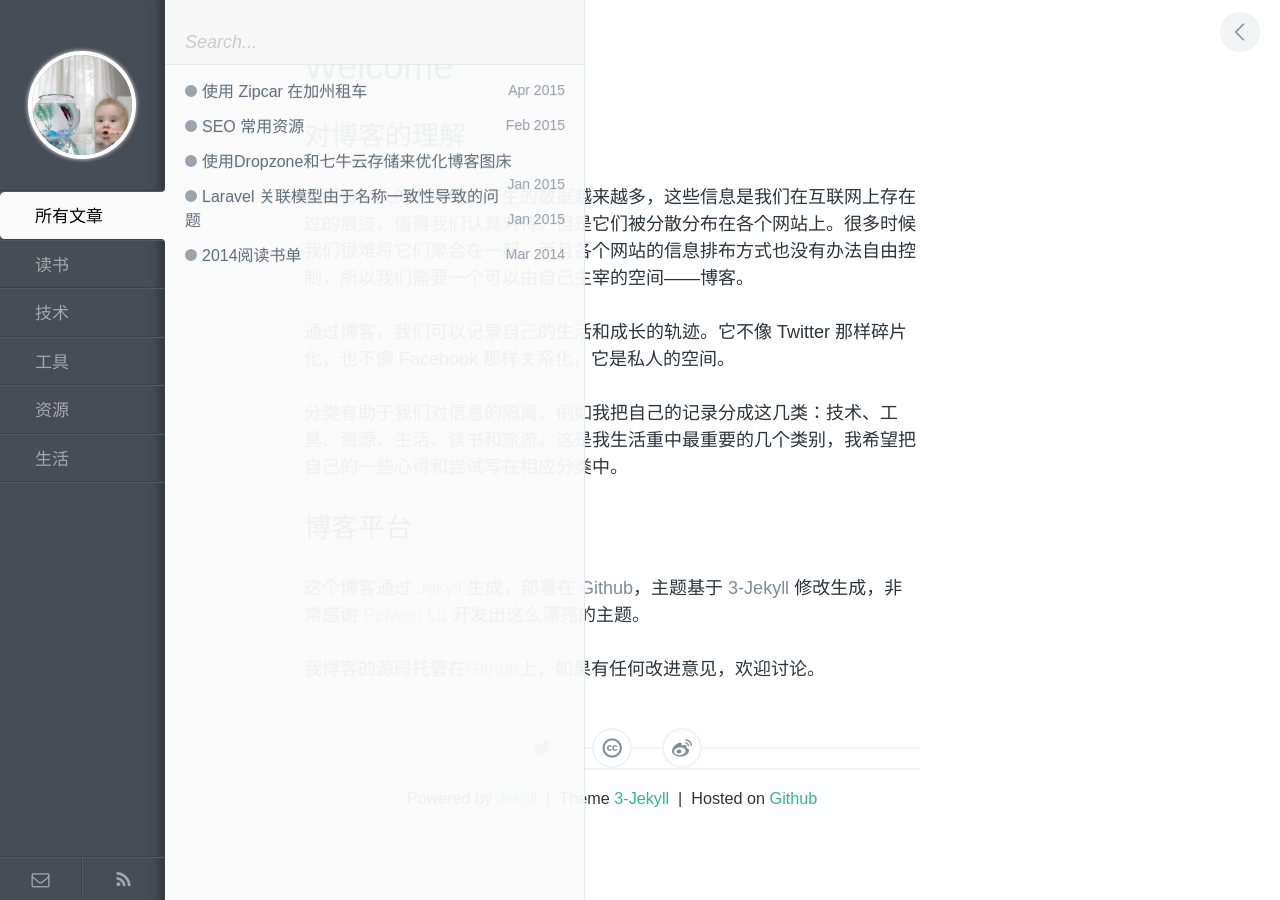
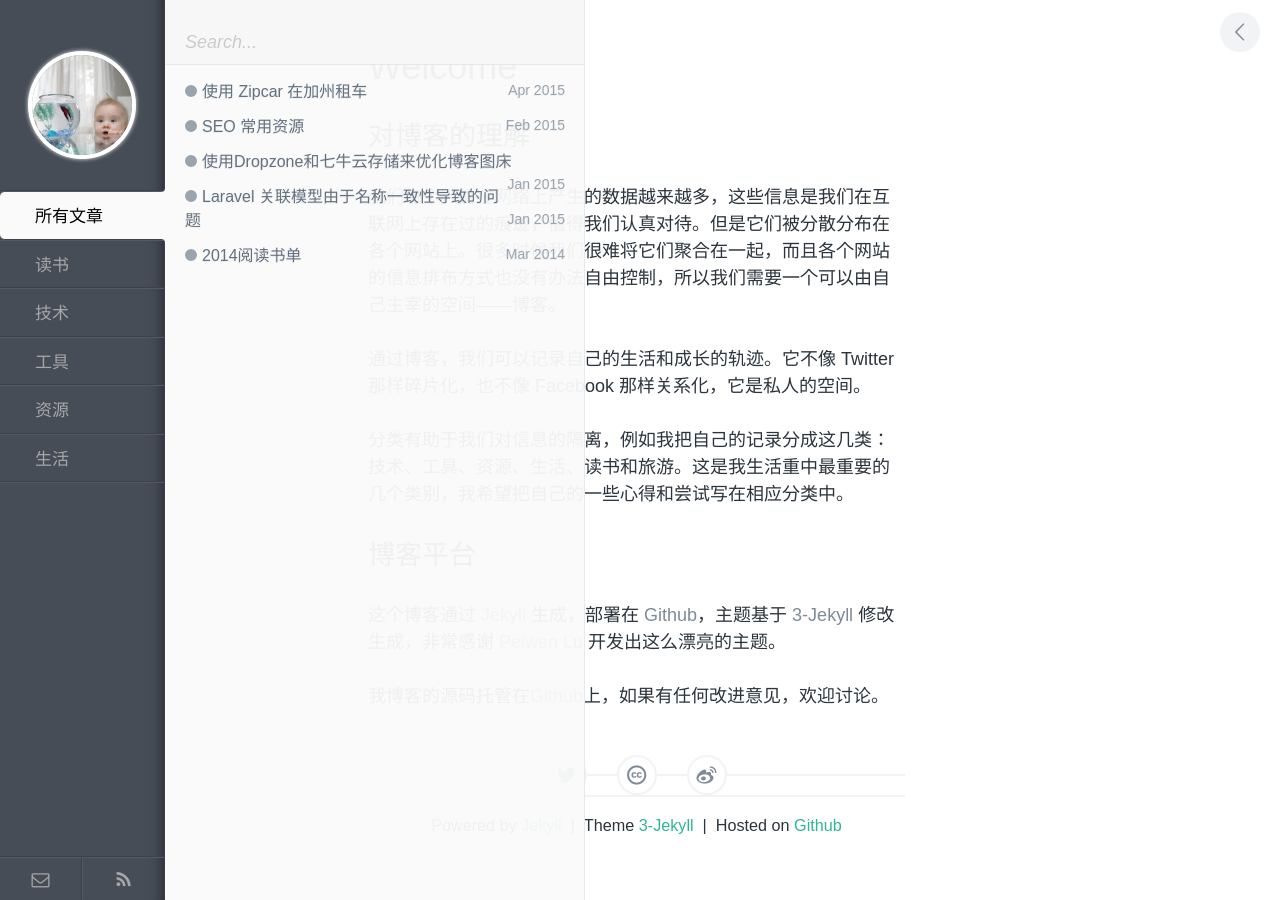
Before and after one commit to polyHong/polyHong.github.io, a Jekyll site: the page built from index.md, in a window 1280 px wide. Built offline with Jekyll 4.4.1, drawn with Linux system fonts in a browser that asks for light colours; Markdown is read by kramdown in place of the engine named in the settings.

Commit message:
revise padding of body

```diff
--- a/assets/css/style.css
+++ b/assets/css/style.css
@@ -370,8 +370,8 @@ a {
       font-size: 14px; } }
 
 #pjax {
-  padding: 0 5% 30px;
-  padding-right:120px;  }
+  padding: 0 10% 30px;
+  padding-right:135px;  }
   #pjax.fadeIn {
     -webkit-animation: fadeIn .3s;
     -moz-animation: fadeIn .3s;
```
